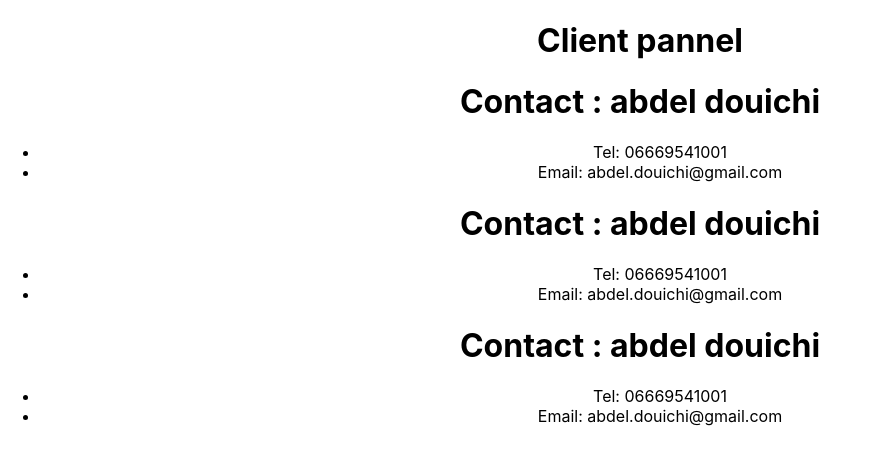
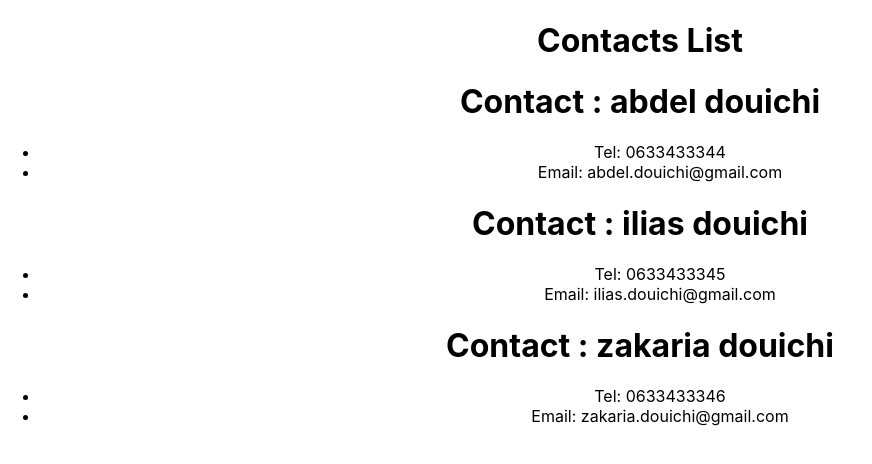
Before and after one commit to abdeldouichi/MyContacts, a React (Create React App) app: page / in a window 1280 px wide. Shown: the top 464 px of the page, without its empty margins (0-872 px from the left). Built offline with nearby package versions, Linux system fonts and the light colour scheme.

Commit message:
binding props parent child (class & function)

```diff
--- a/src/App.js
+++ b/src/App.js
@@ -7,10 +7,12 @@ import NavBar from './components/shared/navbar/NavBar';
 function App() {
   return (
     <div className="App">
-      <NavBar />
-      <Contact />
-      <Contact />
-      <Contact />
+      <NavBar title="Contacts List"/>
+      <Contact name="abdel douichi" tel="0633433344" email="abdel.douichi@gmail.com"/>
+      <Contact name="ilias douichi" tel="0633433345" email="ilias.douichi@gmail.com"/>
+      <Contact name="zakaria douichi" tel="0633433346" email="zakaria.douichi@gmail.com"/>
+
+
     </div>
   );
 }
--- a/src/components/contacts/Contact.js
+++ b/src/components/contacts/Contact.js
@@ -2,12 +2,13 @@ import React, {Component} from 'react';
 
 class Contact extends Component {
     render() {
+        let {name, tel, email} = this.props;
         return (
             <div>
-                <h1>Contact : abdel douichi</h1>
+                <h1>Contact : {name}</h1>
                 <ul>
-                    <li>Tel: 06669541001</li>
-                    <li>Email: abdel.douichi@gmail.com</li>
+                    <li>Tel: {tel}</li>
+                    <li>Email: {email}</li>
                 </ul>
             </div>
         );
--- a/src/components/shared/navbar/NavBar.js
+++ b/src/components/shared/navbar/NavBar.js
@@ -1,9 +1,10 @@
 import React from 'react';
 
-const NavBar = () => {
+const NavBar = (props) => {
+    let {title} = props;
         return (
             <div>
-                <h1>Client pannel</h1>
+                <h1>{title}</h1>
             </div>
         );
 }
```
